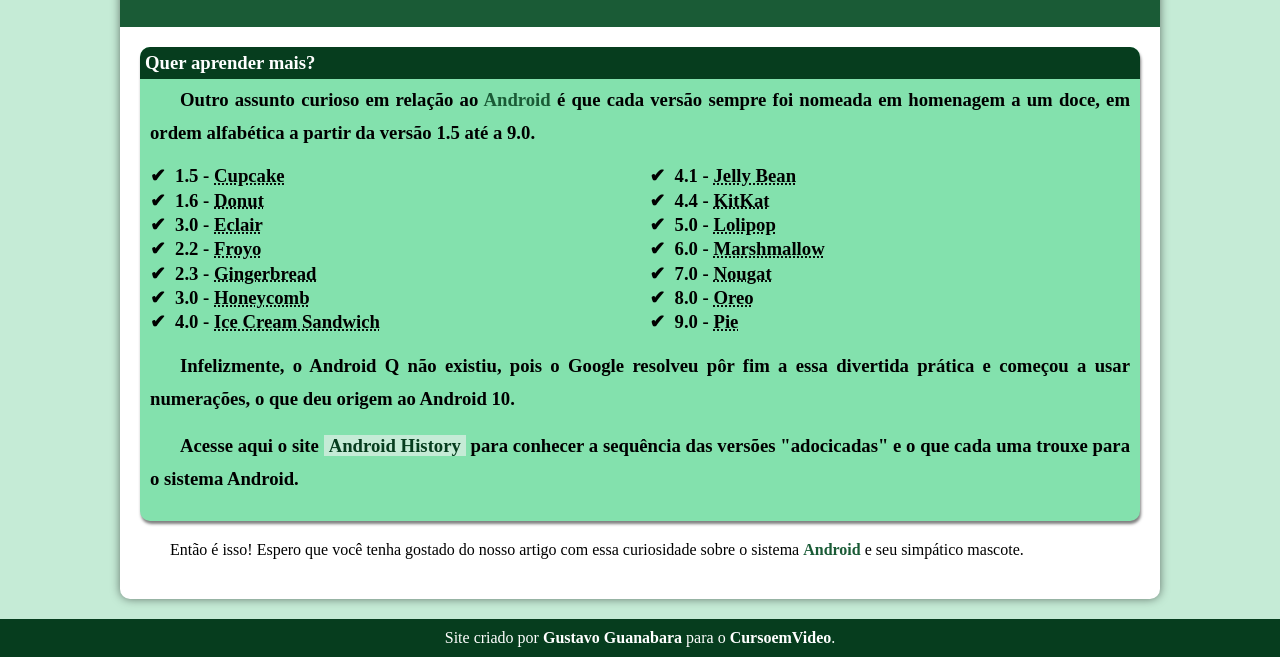
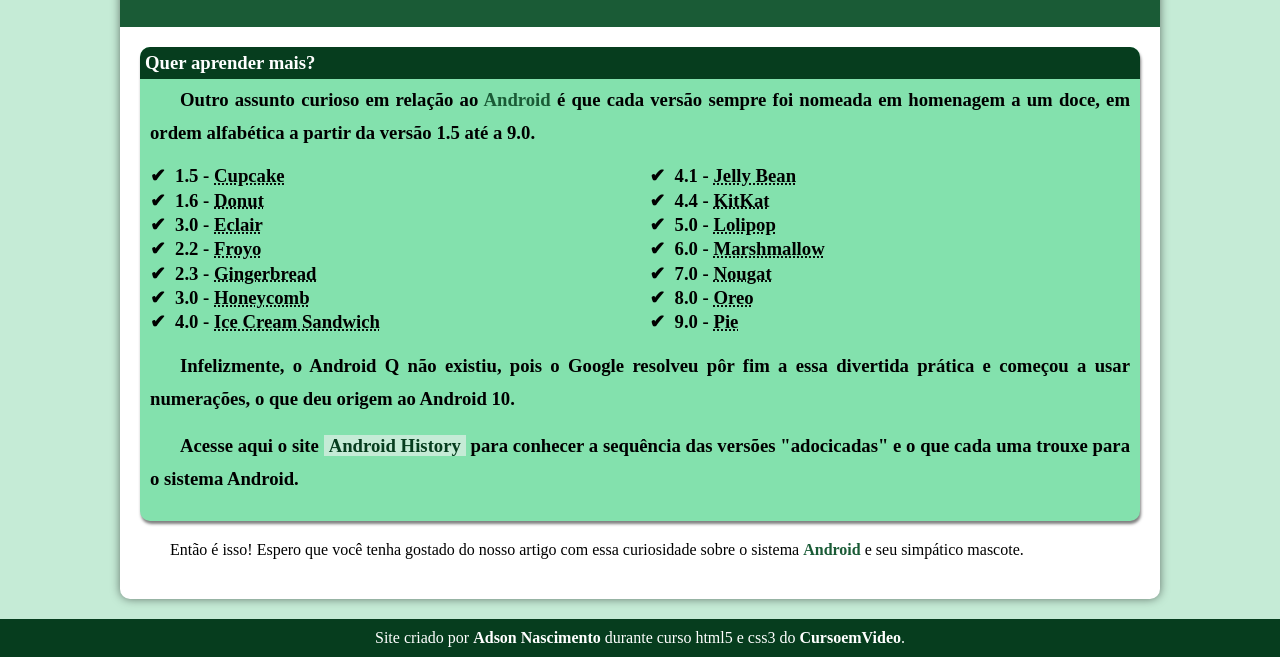
Before and after one commit to AdsonNascimento/Site-Responsivo, a plain HTML site: page index.html in a window 1280 px wide. Shown: the part 2335-2992 px from the top of the page. Drawn offline with Linux system fonts and the light colour scheme.

Commit message:
Update index.html

```diff
--- a/index.html
+++ b/index.html
@@ -82,7 +82,7 @@
         </article>
     </main>
     <footer>
-        <p>Site criado por <a href="https://github.com/gustavoguanabara" target="_blanck">Gustavo Guanabara</a> para o <a href="https://www.youtube.com/user/cursosemvideo" target="_blanck">CursoemVideo</a>.</p>
+        <p>Site criado por <strong>Adson Nascimento</strong> durante curso html5 e css3 do <a href="https://www.youtube.com/user/cursosemvideo" target="_blanck">CursoemVideo</a>.</p>
     </footer>
 
 </body>
```
